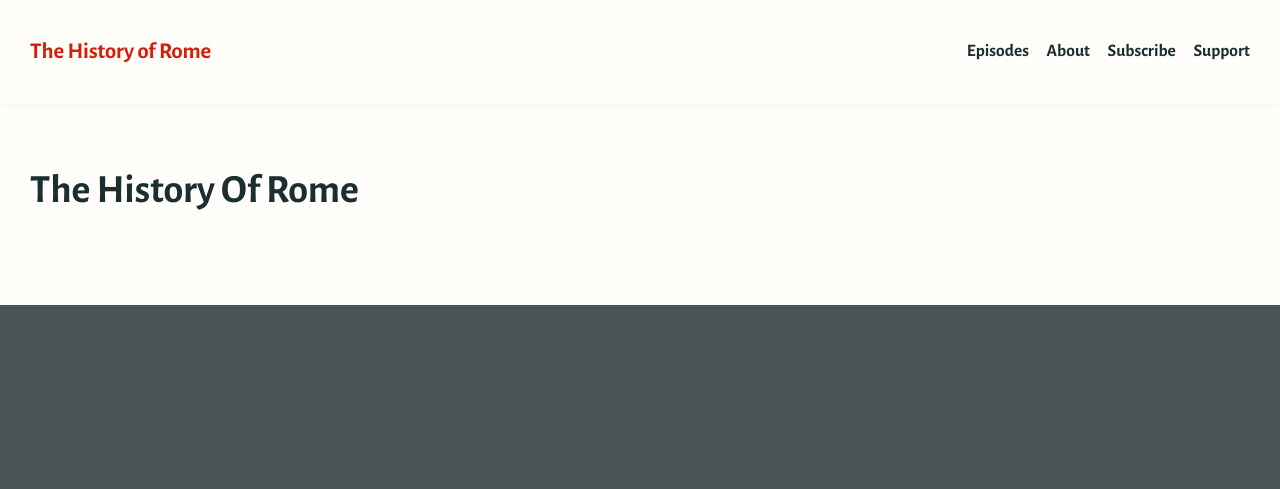
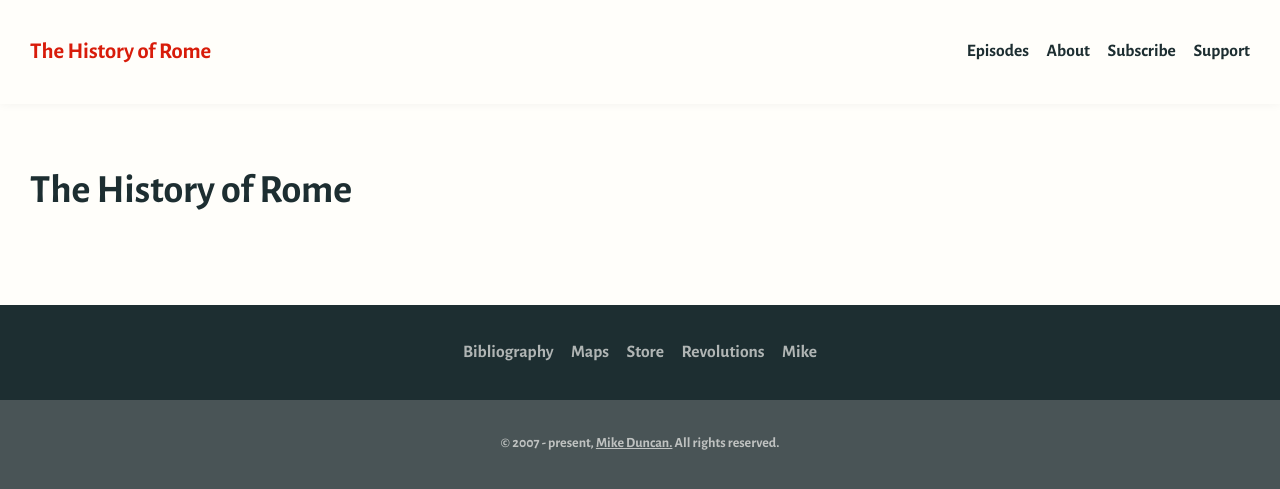
Before and after one commit to Brandi-Duncan/thehistoryofrome.com, a Jekyll site: the page built from index.md, in a window 1280 px wide. Shown: the top 489 px of the page. Built offline with Jekyll 4.4.1, drawn with Linux system fonts in a browser that asks for light colours.

Commit message:
Add simple footer

```diff
--- /dev/null
+++ b/_includes/footer.html
@@ -0,0 +1,14 @@
+<footer class="footer">
+    <div class="footer__body">
+        <nav class="footer__nav">
+            <a href="/bibliography">Bibliography</a>
+            <a href="/maps">Maps</a>
+            <a href="/store">Store</a>
+            <a href="#">Revolutions</a>
+            <a href="http://mikeduncan.fyi">Mike</a>
+        </nav>
+    </div>
+    <div class="footer__legal">
+        <small>&copy; 2007 - present, <a href="http://mikeduncan.fyi">Mike Duncan.</a> All rights reserved.</small>
+    </div>
+</footer>
--- a/_layouts/default.html
+++ b/_layouts/default.html
@@ -13,5 +13,6 @@
     <main class="content">
         {{ content }}
     </main>
+    {% include footer.html %}
 </body>
 </html>
--- a/index.html
+++ /dev/null
@@ -1,4 +0,0 @@
----
----
-
-<h1>The History Of Rome</h1>
--- /dev/null
+++ b/lib/css/_footer.scss
@@ -0,0 +1,43 @@
+.footer {
+  -webkit-font-smoothing: antialiased;
+  color: rgba($color-white, 0.65);
+  font-size: 0.875rem;
+}
+
+.footer__body {
+  background-color: $color-navy;
+  overflow: auto;
+}
+
+.footer__body a {
+  text-decoration: none;
+
+  &:hover {
+    color: $color-white;
+  }
+}
+
+
+.footer__nav {
+  align-items: center;
+  display: flex;
+  flex-wrap: wrap;
+  font-weight: 700;
+  justify-content: center;
+  padding: 1.5rem;
+}
+
+.footer__nav > a {
+  margin-bottom: 0.25em;
+  margin-top: 0.25em;
+
+  &:not(:last-child) {
+    margin-right: 1em;
+  }
+}
+
+.footer__legal {
+  font-weight: 700;
+  padding: 1.5rem;
+  text-align: center;
+}
--- a/lib/css/main.scss
+++ b/lib/css/main.scss
@@ -5,3 +5,4 @@
 @import "settings";
 @import "base";
 @import "header";
+@import "footer";
```
Also changed, not shown: index.md (added, +3 -0 lines).
